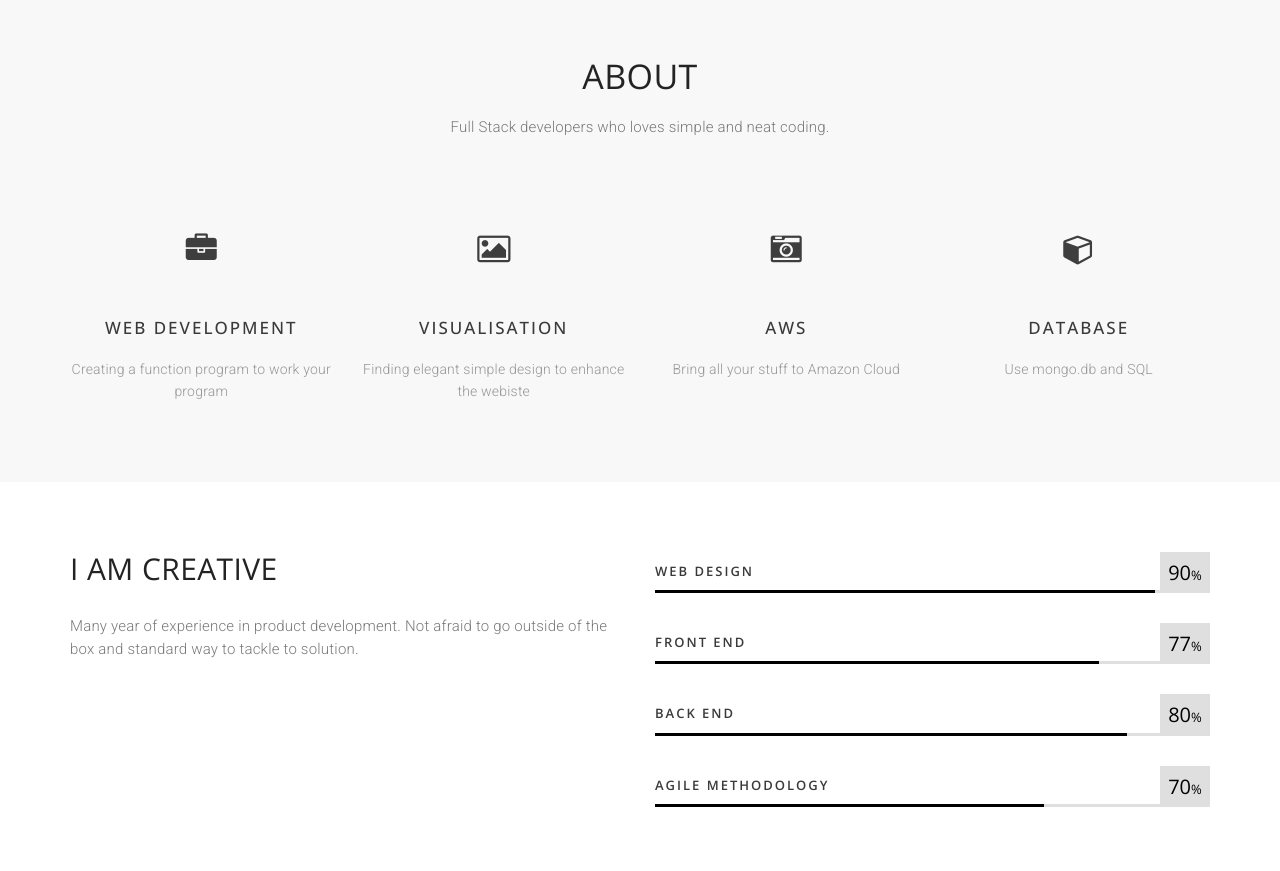
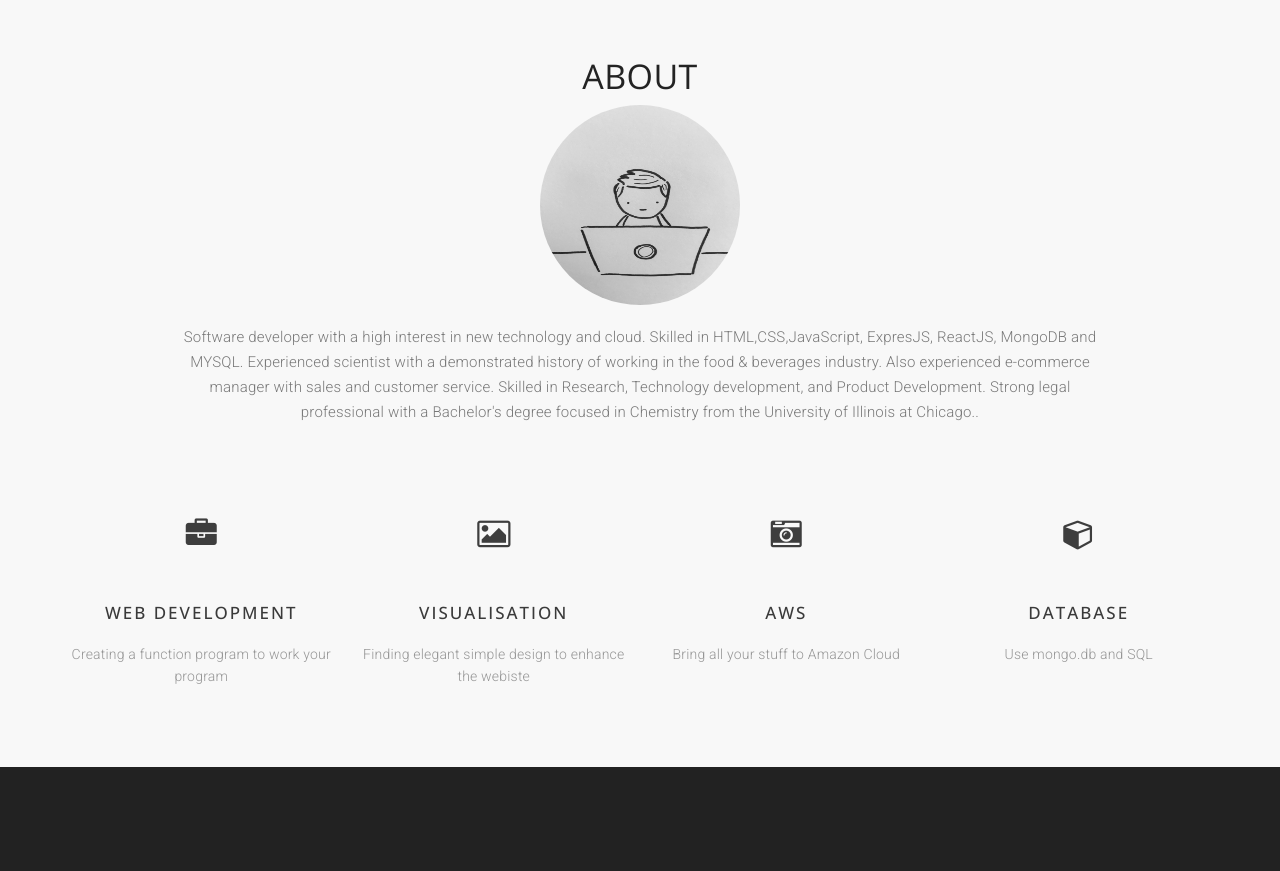
Before and after one commit to dansim76/profile, a plain HTML site: page index.html in a window 1280 px wide. Shown: the part 790-1661 px from the top of the page. Drawn offline with nearby package versions, Linux system fonts and the light colour scheme; a web font is replaced by a local one.

Commit message:
update new

```diff
--- a/css/style.css
+++ b/css/style.css
@@ -247,7 +247,13 @@ header .intro-text .intro-heading {
 /*--------------------
 4.1. About
 --------------------*/
+.profilepic{
 
+    height: 200px;
+    width: 200px;
+    border-radius: 50%;
+
+}
 .mz-module-about h3 {
     font-weight: 500;
     font-size: 17px;
--- a/index.html
+++ b/index.html
@@ -68,7 +68,7 @@
 				<div class="slider-container">
 					<div class="intro-text">
 						<div class="intro-lead-in">I am ... Daniel Sim</div>
-						<div class="intro-heading">It's Nice To Meet You</div>
+						<div class="intro-heading">Software Developer</div>
 						<a href="#about" class="page-scroll btn btn-xl">Tell Me More</a>
 					</div>
 				</div>
@@ -80,7 +80,10 @@
 					<div class="col-lg-12 text-center">
 						<div class="section-title">
 							<h2>ABOUT</h2>
-							<p>Full Stack developers who loves simple and neat coding.</p>
+							<img src="images/demo/profilenew.jpg" alt="img02" class="profilepic">
+							<p>Software developer with a high interest in new technology and cloud. Skilled in HTML,CSS,JavaScript, ExpresJS, ReactJS, MongoDB and MYSQL.
+
+								Experienced scientist with a demonstrated history of working in the food & beverages industry. Also experienced e-commerce manager with sales and customer service. Skilled in Research, Technology development, and Product Development. Strong legal professional with a Bachelor's degree focused in Chemistry from the University of Illinois at Chicago..</p>
 						</div>
 					</div>
 				</div>
@@ -125,72 +128,7 @@
 			</div>
 			<!-- /.container -->
 		</section>
-		<section >
-			<div class="container">
-				<div class="row">
-					<div class="col-md-6">
-						<div class="skills-text">
-							<h2>I AM CREATIVE</h2>
-							<p>Many year of experience in product development. Not afraid to go outside of the box and standard way to tackle to solution.</p>
-						</div>
-					</div>
-					<div class="col-md-6">
-						<!-- skill bar item -->
-						<div class="skillbar-item">
-							<div class="skillbar-score">
-								<span class="score">90</span><span class="percent">%</span>
-							</div>
-							<div class="skillbar" data-percent="90%">
-								<h3>Web design</h3>
-								<div class="skillbar-bar">
-									<div class="skillbar-percent" style="width: 90%;">
-									</div>
-								</div>
-							</div>
-						</div>
-						<!-- skill bar item -->
-						<div class="skillbar-item">
-							<div class="skillbar-score">
-								<span class="score">77</span><span class="percent">%</span>
-							</div>
-							<div class="skillbar" data-percent="77%">
-								<h3>Front end</h3>
-								<div class="skillbar-bar">
-									<div class="skillbar-percent" style="width: 80%;">
-									</div>
-								</div>
-							</div>
-						</div>
-						<!-- skill bar item -->
-						<div class="skillbar-item">
-							<div class="skillbar-score">
-								<span class="score">80</span><span class="percent">%</span>
-							</div>
-							<div class="skillbar" data-percent="80%">
-								<h3>Back end</h3>
-								<div class="skillbar-bar">
-									<div class="skillbar-percent" style="width: 85%;">
-									</div>
-								</div>
-							</div>
-						</div>
-						<!-- skill bar item -->
-						<div class="skillbar-item">
-							<div class="skillbar-score">
-								<span class="score">70</span><span class="percent">%</span>
-							</div>
-							<div class="skillbar" data-percent="70%">
-								<h3>Agile methodology</h3>
-								<div class="skillbar-bar">
-									<div class="skillbar-percent" style="width: 70%;">
-									</div>
-								</div>
-							</div>
-						</div>
-					</div>
-				</div>
-			</div>
-		</section>
+
 		<section class="overlay-dark bg-img1 dark-bg short-section">
 			<div class="container text-center">
 				<div class="row">
@@ -210,7 +148,7 @@
 					</div>
 					<div class="col-md-4 mb-sm-40">
 						<div class="counter-item">
-							<img src="images/demo/instagram.png" alt="img02" class="img-responsive"  />
+							<img src="images/demo/instagram.png" alt="img02" class="img-responsive" style="height:48px; width:48px" />
 							<h6>Instagram</h6>
 						</div>
 					</div>
@@ -307,9 +245,9 @@
 						<figure class="effect-bubba">
 							<img src="images/demo/portfolio-2.jpg" alt="img02" class="img-responsive" />
 							<figcaption>
-								<h2>Simplify</h2>
+								<h2>Progression</h2>
 								<p>Fullstack, Web Design</p>
-								<a href="#" data-toggle="modal" data-target="#Modal-2">View more</a>
+								<a href="#" data-toggle="modal" data-target="#Modal-6">View more</a>
 							</figcaption>
 						</figure>
 					</div>
@@ -371,9 +309,9 @@
 				<div class="row">
 					<div class="col-md-6">
 						<h3>Daniel Sim</h3>
-						<p>9821 Bianco Terrace unit c Des Plaines IL</p>
+
 						<p><i class="fa fa-phone"></i> +1 847 414 6681</p>
-						<p><i class="fa fa-envelope"></i> dansim76@gmail.com.com</p>
+						<p><i class="fa fa-envelope"></i> dansim76@gmail.com</p>
 					</div>
 
 					<div class="col-md-6">
@@ -533,13 +471,13 @@
 				<div class="modal-content">
 					<div class="modal-header">
 						<button type="button" class="close" data-dismiss="modal" aria-label="Close"><span aria-hidden="true">&times;</span></button>
-						<h4 class="modal-title" id="Modal-label-5">Simplify</h4>
+						<h4 class="modal-title" id="Modal-label-5">Progression</h4>
 					</div>
-					<div class="modal-body">
-						<img src="images/demo/portfolio-5.jpg" alt="img01" class="img-responsive" />
+					<div class="modal-body"></div>
+						<img src="images/demo/progression.JPG" alt="img01" class="img-responsive" />
 						<div class="modal-works"><span>Node</span><span>Express</span></div>
-						<p>It is finance app that tracks your montly spending and gives suggestion</p>
-						<a href = "https://github.com/dansim76/Friendfinder">Github</a>
+						<p>Goal Sharing app that is using full stack</p>
+						<a href = "https://github.com/dansim76/progression">Github</a>
 					</div>
 					<div class="modal-footer">
 						<button type="button" class="btn btn-default" data-dismiss="modal">Close</button>
```
Also changed, not shown: css/bootstrap.min.css, images/demo/profilenew.JPG (added), images/demo/profilepic.jpg (added), images/demo/progression.JPG (added), images/demo/trello.jpg (added).
